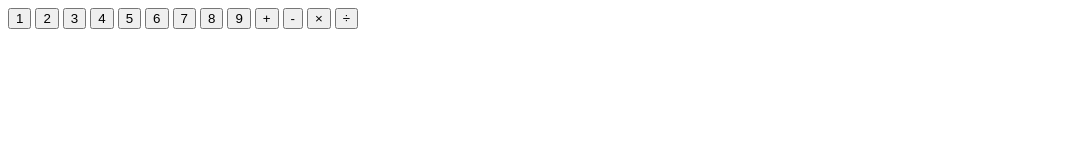
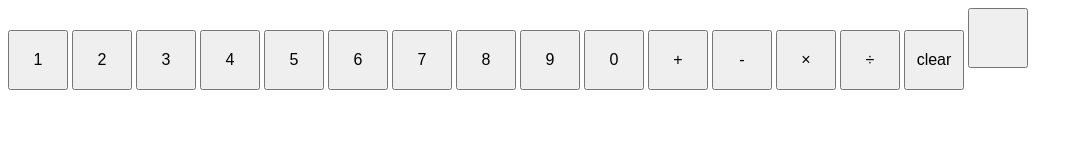
Before and after one commit to nspain96/calculator, a plain HTML site: page index.html in a window 1280 px wide. Shown: the whole page, without its empty margins (0-1083 px from the left). Drawn offline with Linux system fonts and the light colour scheme.

Commit message:
Adjust spacing

```diff
--- a/index.html
+++ b/index.html
@@ -4,6 +4,7 @@
     <meta charset="UTF-8">
     <meta name="viewport" content="width=device-width, initial-scale=1.0">
     <title>MyCalculator</title>
+    <link rel="stylesheet" href="style.css">
 </head>
 
 <body>
@@ -18,10 +19,13 @@
         <button>7</button>
         <button>8</button>
         <button>9</button>
+        <button>0</button>
         <button>+</button>
         <button>-</button>
         <button>×</button>
         <button>÷</button>
+        <button>clear</button>
+        <button></button>
 
 
     </div>
--- a/style.css
+++ b/style.css
@@ -0,0 +1,6 @@
+button{
+height: 60px;
+width: 60px;
+text-align: center;
+font-size: 16px;
+}
```
